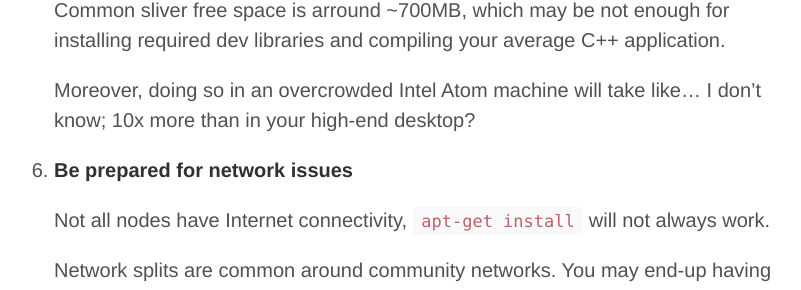
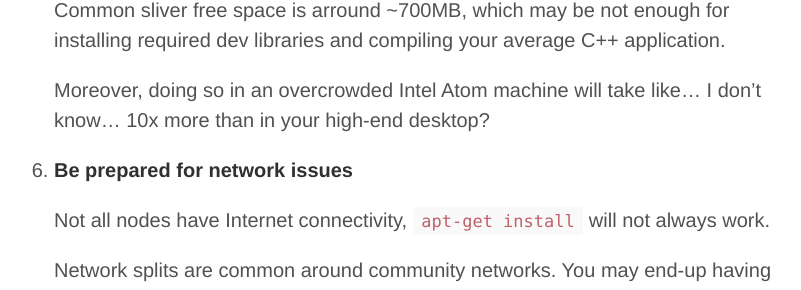
Before and after one commit to glic3rinu/glic3rinu.github.io, a Jekyll site: the page built from pages/lessons-learned-communitylab.md, in a window 1280 px wide and 900 px high, scrolled down 1913 px. Shown: the part 181-471 px from the top of the window, without its empty margins (246-1047 px from the left). Built offline with Jekyll 4.4.1, drawn with Linux system fonts in a browser that asks for light colours; Markdown is read by kramdown in place of the engine named in the settings.

```diff
--- a/pages/lessons-learned-communitylab.md
+++ b/pages/lessons-learned-communitylab.md
@@ -82,7 +82,7 @@
 
     Common sliver free space is arround ~700MB, which may be not enough for installing required dev libraries and compiling your average C++ application.
 
-    Moreover, doing so in an overcrowded Intel Atom machine will take like... I don't know; 10x more than in your high-end desktop?
+    Moreover, doing so in an overcrowded Intel Atom machine will take like... I don't know... 10x more than in your high-end desktop?
 
 
 6. **Be prepared for network issues**
```
Also changed, not shown: 2 other files.
